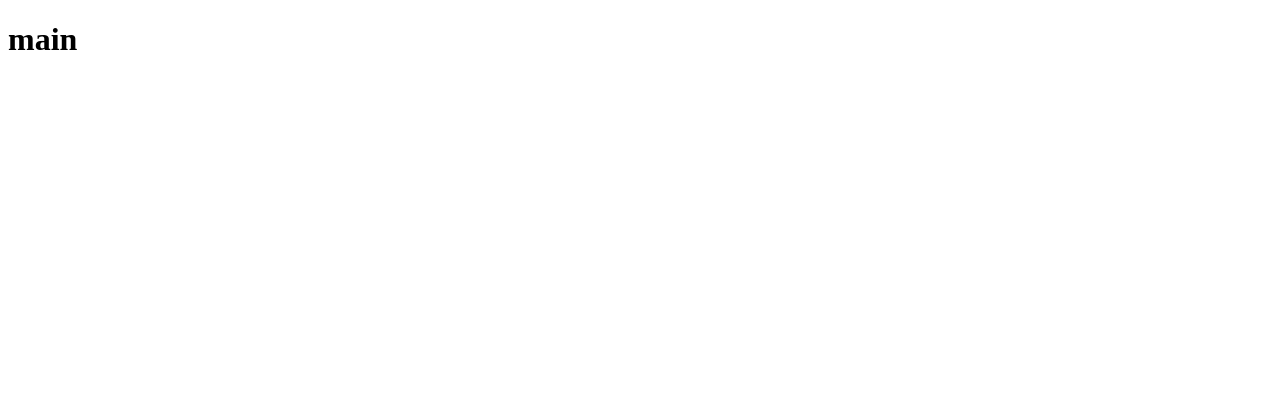
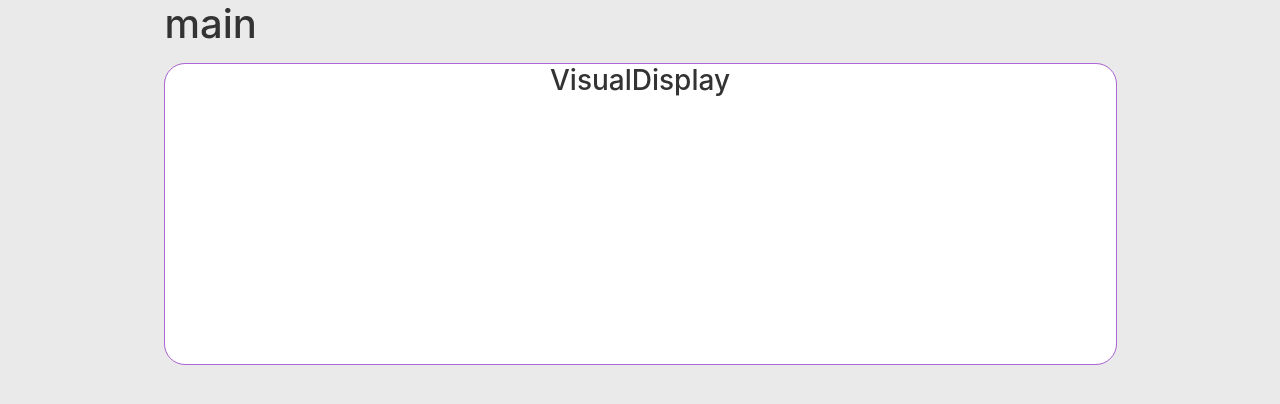
Before and after one commit to TimPulin/international-trade, a React (Vite) app: page / in a window 1280 px wide. Shown: the top 404 px of the page. Built offline with nearby package versions, Linux system fonts and the light colour scheme.

Commit message:
создал наброски компонентов

```diff
--- /dev/null
+++ b/src/assets/styles/basic.css
@@ -0,0 +1,26 @@
+body {
+  font-family: -apple-system, BlinkMacSystemFont, 'Oxygen', 'Ubuntu', sans-serif;
+  -webkit-font-smoothing: antialiased;
+  -moz-osx-font-smoothing: grayscale;
+  background-color: var(--color-grey-light);
+  color: var(--color-black);
+}
+
+.body-lock {
+  overflow: hidden;
+}
+
+.overlay {
+  z-index: -9999;
+  backdrop-filter: blur(0);
+  transition: backdrop-filter 0.4s ease-in-out;
+}
+
+.container {
+  margin: 0 auto;
+  padding: 0 var(--padding-base);
+  max-width: var(--medium-screen);
+  min-height: 100vh;
+  overflow: hidden;
+  box-shadow: 0 0 15px 5px #eaeaea;
+}
--- /dev/null
+++ b/src/assets/styles/index.css
@@ -0,0 +1,3 @@
+@import './bootstrap-reboot.css';
+@import './var.css';
+@import './basic.css';
--- /dev/null
+++ b/src/assets/styles/var.css
@@ -0,0 +1,27 @@
+:root {
+  /* screen */
+  --medium-screen: 991px;
+  --screen-width: 100vm;
+  --screen-real-width: 100vw;
+
+  /* colors */
+  --color-primary: #6f0aaa;
+  --color-primary-shade: #47036f;
+  --color-primary-light: #ac66d5;
+
+  --color-secondary: #2dd700;
+  --color-secondary-shade: #1d8c00;
+  --color-secondary-light: #85eb6a;
+
+  --color-third: #ff9c00;
+  --color-third-shade: #a66500;
+  --color-third-light: #ffc973;
+
+  --color-grey-light: #eaeaea;
+  --color-black: #333;
+  --color-red: #ff3e3e;
+
+  /* отступы */
+  --margin-base: 20px;
+  --padding-base: 20px;
+}
--- /dev/null
+++ b/src/components/VisualDisplay.tsx
@@ -0,0 +1,9 @@
+import style from './visual-display.module.css';
+
+export default function VisualDisplay() {
+  return (
+    <div className={style.body}>
+      <h3 style={{ textAlign: 'center' }}>VisualDisplay</h3>
+    </div>
+  );
+}
--- /dev/null
+++ b/src/components/visual-display.module.css
@@ -0,0 +1,7 @@
+.body {
+  width: 100%;
+  height: 300px;
+  background-color: #fff;
+  border-radius: 20px;
+  outline: 1px solid var(--color-primary-light);
+}
--- a/src/main.tsx
+++ b/src/main.tsx
@@ -1,6 +1,8 @@
 import React from 'react';
 import ReactDOM from 'react-dom/client';
 import App from './App.tsx';
+
+import '@styles/index.css';
 
 ReactDOM.createRoot(document.getElementById('root')!).render(
   <React.StrictMode>
--- a/src/pages/MainPage.tsx
+++ b/src/pages/MainPage.tsx
@@ -1,4 +1,5 @@
 import { getMeteo } from '@/api/server-connections';
+import VisualDisplay from '@/components/VisualDisplay';
 import { useEffect } from 'react';
 
 export default function MainPage() {
@@ -14,6 +15,7 @@ export default function MainPage() {
   return (
     <div className="container">
       <h1>main</h1>
+      <VisualDisplay />
     </div>
   );
 }
```
Also changed, not shown: src/components/location-form/LocationForm.tsx (added, +8 -0 lines), src/assets/styles/bootstrap-reboot.css (added).
